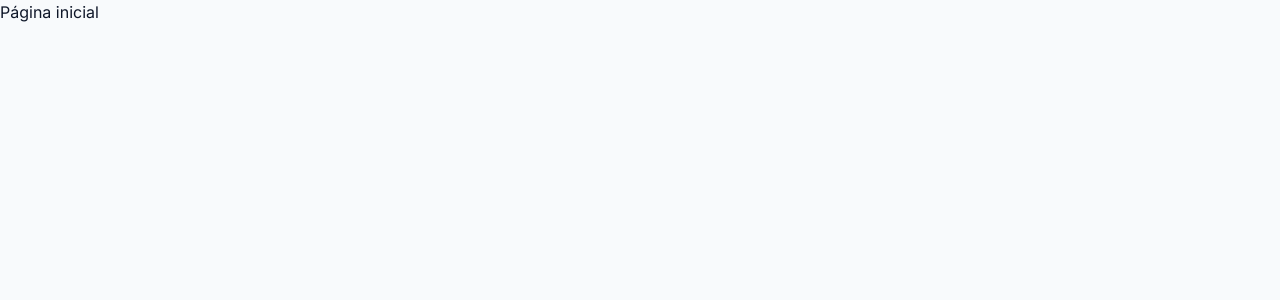
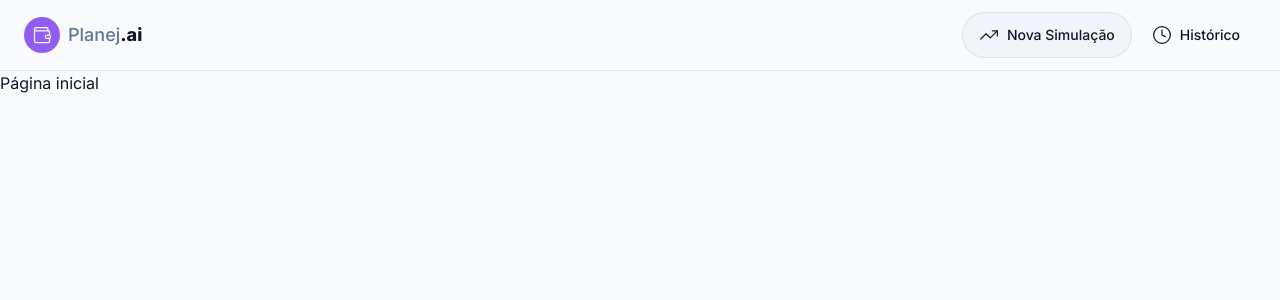
Before and after one commit to tjbarbosadev/react-gen-ai, a React (Vite) app: page / in a window 1280 px wide. Shown: the top 300 px of the page. Built offline with nearby package versions, Linux system fonts and the light colour scheme; the HTML template or start-up script is replaced by a standard one.

Commit message:
feat: header component

```diff
--- /dev/null
+++ b/src/components/layout/RootLayout.tsx
@@ -0,0 +1,12 @@
+import { Outlet } from 'react-router-dom';
+
+import Header from '../shared/Header';
+
+export default function RootLayout() {
+  return (
+    <>
+      <Header />
+      <Outlet />
+    </>
+  );
+}
--- /dev/null
+++ b/src/components/shared/Header.tsx
@@ -0,0 +1,41 @@
+import { Clock, TrendingUp, Wallet } from 'lucide-react';
+import { useNavigate } from 'react-router-dom';
+
+import Button from './Button';
+
+export default function Header() {
+  const navigate = useNavigate();
+
+  return (
+    <header className="border-b border-(--border) px-6 py-3">
+      <nav className="flex items-center justify-between">
+        <div className="flex items-center gap-2">
+          <div className="flex h-9 w-9 items-center justify-center rounded-full bg-primary">
+            <Wallet size={20} className="text-primary-foreground" />
+          </div>
+          <span className="text-lg">
+            <span className="font-medium text-muted-foreground">Planej</span>
+            <span className="font-extrabold">.ai</span>
+          </span>
+        </div>
+
+        <div className="flex items-center gap-1">
+          <Button
+            variant="secondary"
+            icon={TrendingUp}
+            onClick={() => navigate('/')}
+          >
+            <span className="hidden sm:inline">Nova Simulação</span>
+          </Button>
+          <Button
+            variant="ghost"
+            icon={Clock}
+            onClick={() => navigate('/historico')}
+          >
+            <span className="hidden sm:inline">Histórico</span>
+          </Button>
+        </div>
+      </nav>
+    </header>
+  );
+}
--- a/src/routes/index.tsx
+++ b/src/routes/index.tsx
@@ -1,7 +1,10 @@
 import { createBrowserRouter } from 'react-router-dom';
+
+import RootLayout from '@/components/layout/RootLayout';
 
 export const router = createBrowserRouter([
   {
+    element: <RootLayout />,
     children: [
       {
         path: '/',
```
